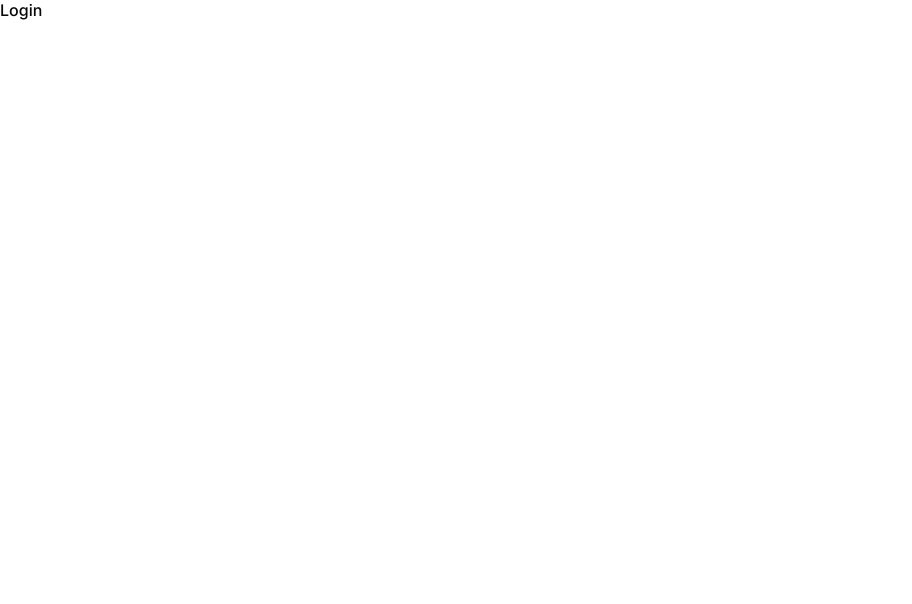
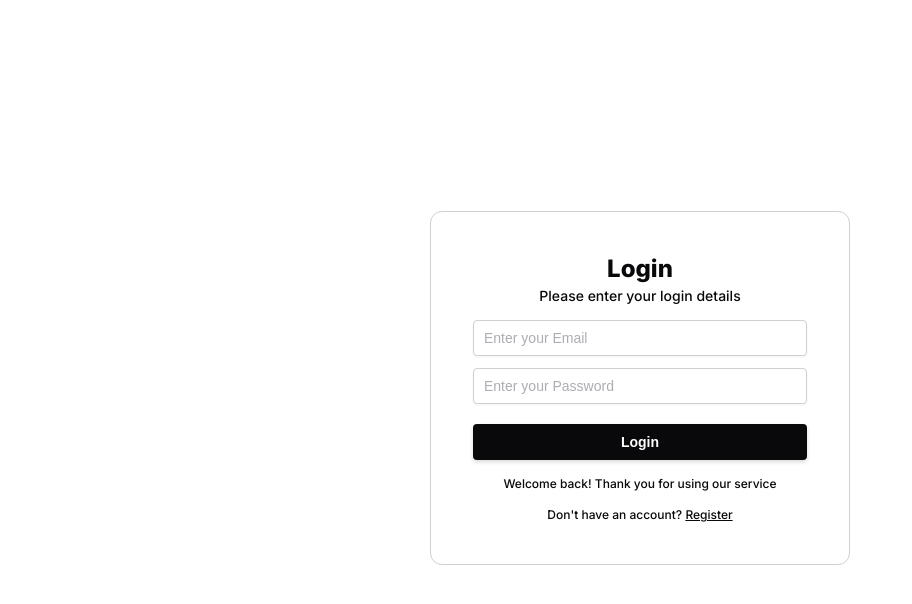
Before and after one commit to yashmalviya17/TaskHubb, a React (Vite) app: page /login in a window 1280 px wide. Shown: the top 604 px of the page, without its empty margins (0-912 px from the left). Built offline with nearby package versions, Linux system fonts and the light colour scheme.

Commit message:
TH-16: Utilize Reducer and Dispatch in Login and Registration Forms

```diff
--- a/src/components/Form/loginForm.tsx
+++ b/src/components/Form/loginForm.tsx
@@ -5,13 +5,23 @@ import Button from "../Button/Button";
 import styles from "./style/form.module.scss";
 
 import { LoginForm as LoginFormType } from "../../type";
-import { Link } from "react-router-dom";
+import { Link, useNavigate  } from "react-router-dom";
+import { useAppDispatch, useAppSelector } from "../../store/hooks";
+import { login } from "../../store/thunks/userThunks";
 
 const LoginForm = () => {
     const { register, handleSubmit } = useForm<LoginFormType>();
+    const dispatch = useAppDispatch();
+    const navigate = useNavigate()
+    const user = useAppSelector(state => state.userDetails);
 
-    const onSubmit = (data: LoginFormType) => {
-        console.log(data, "Submit Data");
+    const onSubmit = async (data: LoginFormType) => {
+      const value =  await dispatch(login(data))
+        if (value.meta.requestStatus === "rejected") {
+            return
+        }
+        navigate("/")
+        console.log("login")
     };
 
     return (
@@ -41,8 +51,12 @@ const LoginForm = () => {
                             type="password"
                         />
 
+                        <p className="center-align mb-2" style={{ fontSize: "12px", color: "red" }}>
+                            {user.error && user.error}
+                        </p>
+
                         <div className="mb-3">
-                            <Button type="submit" label="Login" />
+                            <Button type="submit" label="Login" loading={user.status === "loading" ? true : false} />
                         </div>
 
                         <p className="center-align text-sm mb-3">Welcome back! Thank you for using our service</p>
--- a/src/components/Form/registerForm.tsx
+++ b/src/components/Form/registerForm.tsx
@@ -5,7 +5,9 @@ import Button from "../Button/Button";
 import styles from "./style/form.module.scss";
 
 import { RegisterForm as RegisterFormType } from "../../type";
-import { Link } from "react-router-dom";
+import { Link, useNavigate } from "react-router-dom";
+import { useAppDispatch, useAppSelector } from "../../store/hooks";
+import { register as registerUser } from "../../store/thunks/userThunks";
 
 const RegisterForm = () => {
     const {
@@ -14,8 +16,14 @@ const RegisterForm = () => {
         formState: { errors },
     } = useForm<RegisterFormType>();
 
-    const onSubmit = (data: RegisterFormType) => {
-        console.log(data, "Submit Data");
+    const dispatch = useAppDispatch();
+    const navigate = useNavigate();
+    const user = useAppSelector(state => state.userDetails);
+    const onSubmit = async (data: RegisterFormType) => {
+        const value = await dispatch(registerUser(data));
+        if (value.meta.requestStatus === "rejected") return;
+        navigate("/");
+        console.log("register");
     };
 
     return (
@@ -58,7 +66,7 @@ const RegisterForm = () => {
                         </p>
 
                         <div className="mb-3">
-                            <Button type="submit" label="Sign Up" />
+                            <Button type="submit" label="Sign Up" loading={user.status === "loading" ? true : false} />
                         </div>
 
                         <p className="center-align text-sm mb-3">
--- a/src/pages/Login.tsx
+++ b/src/pages/Login.tsx
@@ -1,6 +1,3 @@
-const Login = () => {
-  return (
-    <div>Login</div>
-  )
-}
-export default Login
+import LoginForm from "../components/Form/loginForm";
+
+export default LoginForm;
--- a/src/pages/Register.tsx
+++ b/src/pages/Register.tsx
@@ -1,6 +1,3 @@
-const Register = () => {
-  return (
-    <div>Register</div>
-  )
-}
-export default Register
+import RegisterForm from "../components/Form/registerForm"
+
+export default RegisterForm;
```
